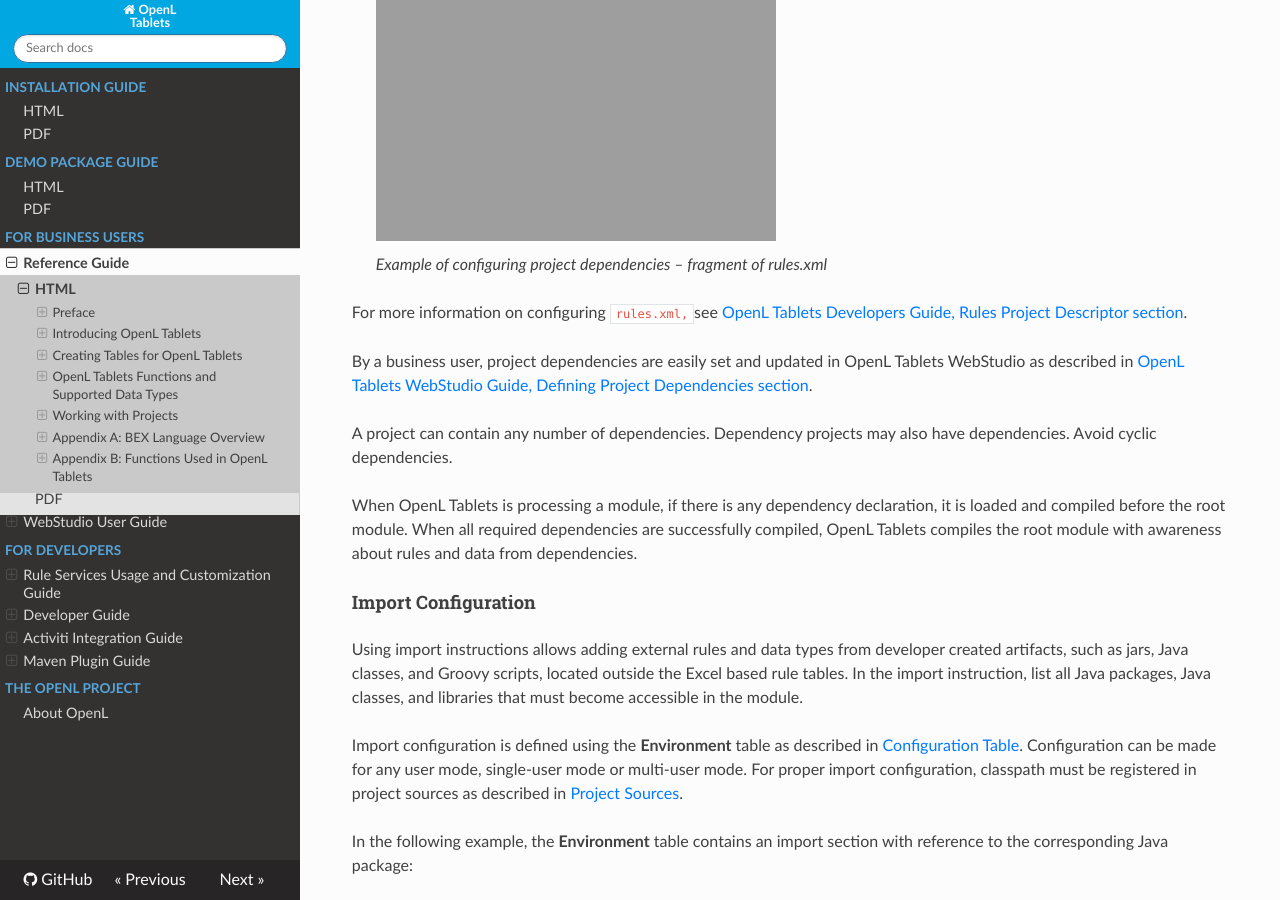
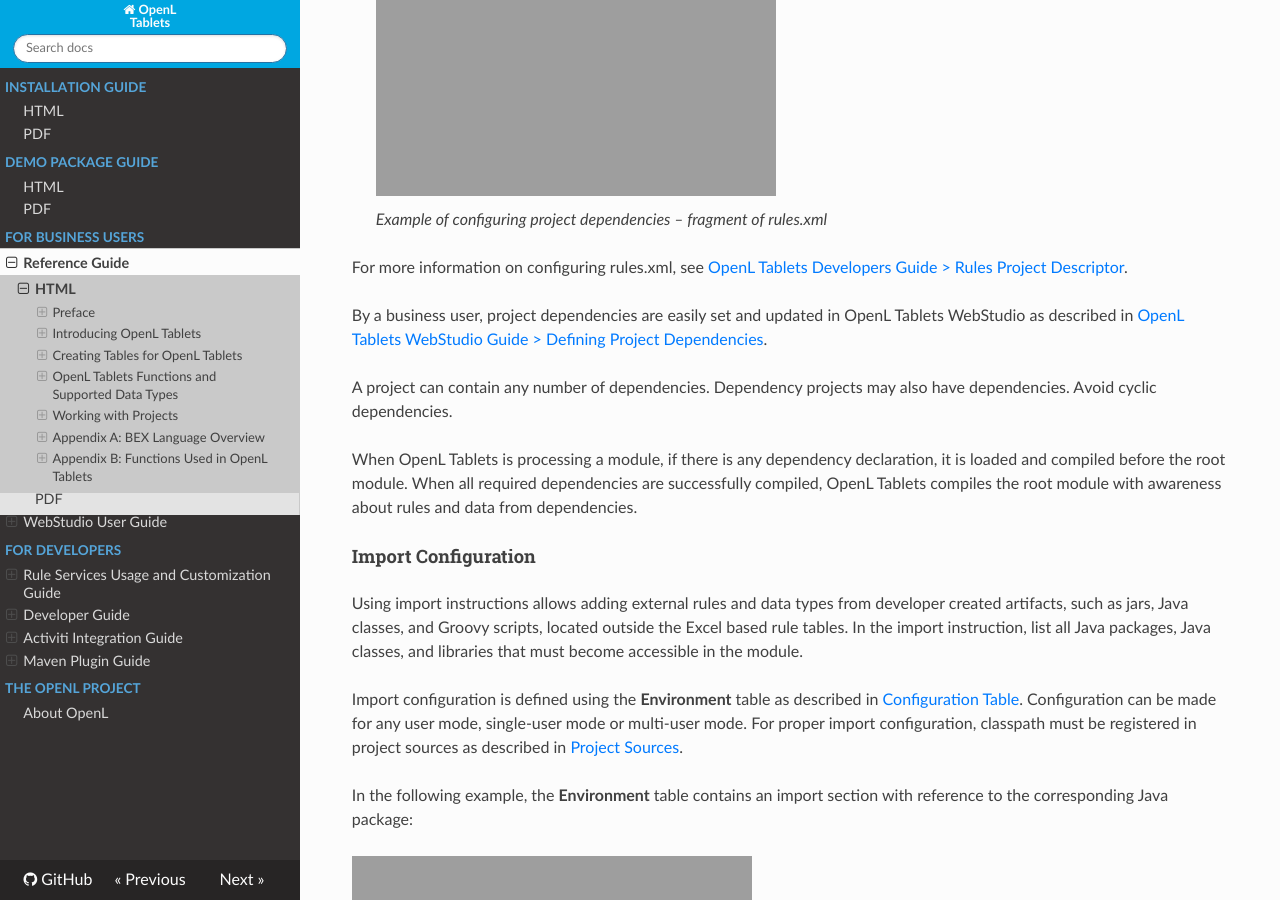
Before and after one commit to agradus/OpenLdocs, an MkDocs documentation site: the page built from docs/documentation/guides/reference_guide.md, in a window 1280 px wide and 900 px high, scrolled down 171253 px. Built offline with MkDocs 1.6.1, drawn with Linux system fonts in a browser that asks for light colours; nearby versions of some CDN libraries; some of the changed text lies outside the part shown.

Commit message:
Update reference_guide.md

````diff
--- a/docs/documentation/guides/reference_guide.md
+++ b/docs/documentation/guides/reference_guide.md
@@ -7,9 +7,7 @@
 
 ## Preface
 
-```
 This preface is an introduction to the OpenL Tablets Reference Guide. The following topics are included in this preface:
-```
 
 -   [Audience](#audience)
 -   [Related Information](#related-information)
@@ -3558,7 +3556,7 @@
 Thereby, the structure can be adjusted according to the developer’s preferences, for example, to comply with the Maven structure.
 
 **Note for experienced users:** The `rules.xml `project file is a rules project descriptor that contains project and configuration details. For instance, a user may redefine a module name there that is the same as a name of the correspoturns a copy of the current runtime context.nding Excel file by default. When updating project details via OpenL Tablets WebStudio, the `rules.xml `file is automatically created or updated accordingly.
-For more information on configuring `rules.xml, `see [OpenL Tablets Developers Guide, Rules Project Descriptor section](https://openldocs.readthedocs.io/en/latest/documentation/guides/developer_guide#rules-project-descriptor).
+For more information on configuring `rules.xml, `see [OpenL Tablets Developers Guide > Rules Project Descriptor](https://openldocs.readthedocs.io/en/latest/documentation/guides/developer_guide#rules-project-descriptor).
 
 The following topics are included in this section:
 
@@ -3701,9 +3699,9 @@
 
     *Example of configuring project dependencies – fragment of rules.xml*
 
-For more information on configuring `rules.xml, `see [OpenL Tablets Developers Guide, Rules Project Descriptor section](https://openldocs.readthedocs.io/en/latest/documentation/guides/developer_guide#rules-project-descriptor).
-
-By a business user, project dependencies are easily set and updated in OpenL Tablets WebStudio as described in [OpenL Tablets WebStudio Guide, Defining Project Dependencies section](https://openldocs.readthedocs.io/en/latest/documentation/guides/webstudio_user_guide#defining-project-dependencies).
+For more information on configuring rules.xml, see [OpenL Tablets Developers Guide > Rules Project Descriptor](https://openldocs.readthedocs.io/en/latest/documentation/guides/developer_guide#rules-project-descriptor).
+
+By a business user, project dependencies are easily set and updated in OpenL Tablets WebStudio as described in [OpenL Tablets WebStudio Guide > Defining Project Dependencies](https://openldocs.readthedocs.io/en/latest/documentation/guides/webstudio_user_guide#defining-project-dependencies).
 
 A project can contain any number of dependencies. Dependency projects may also have dependencies. Avoid cyclic dependencies.
 
````
